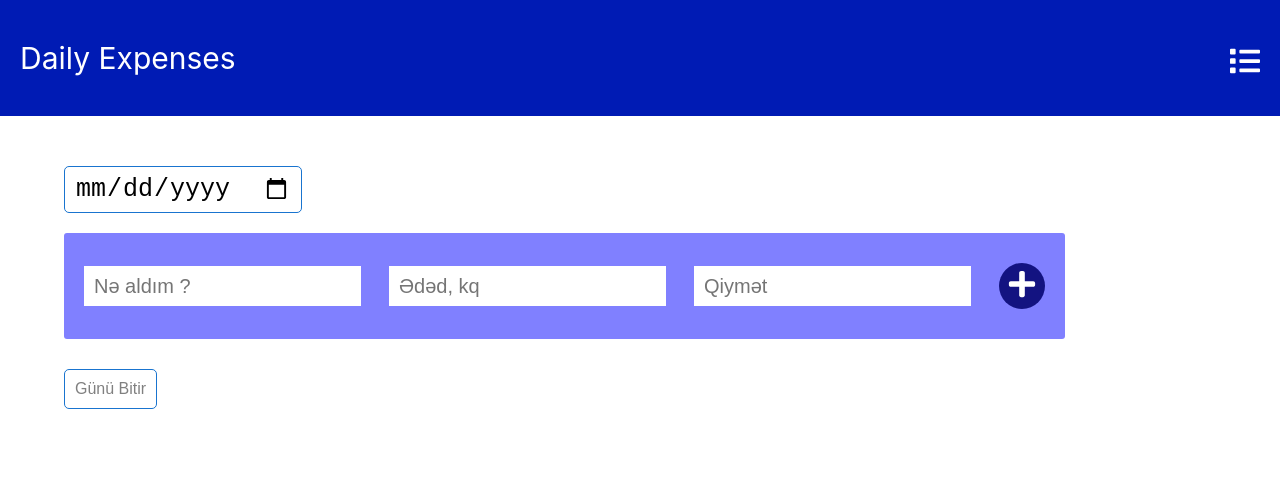
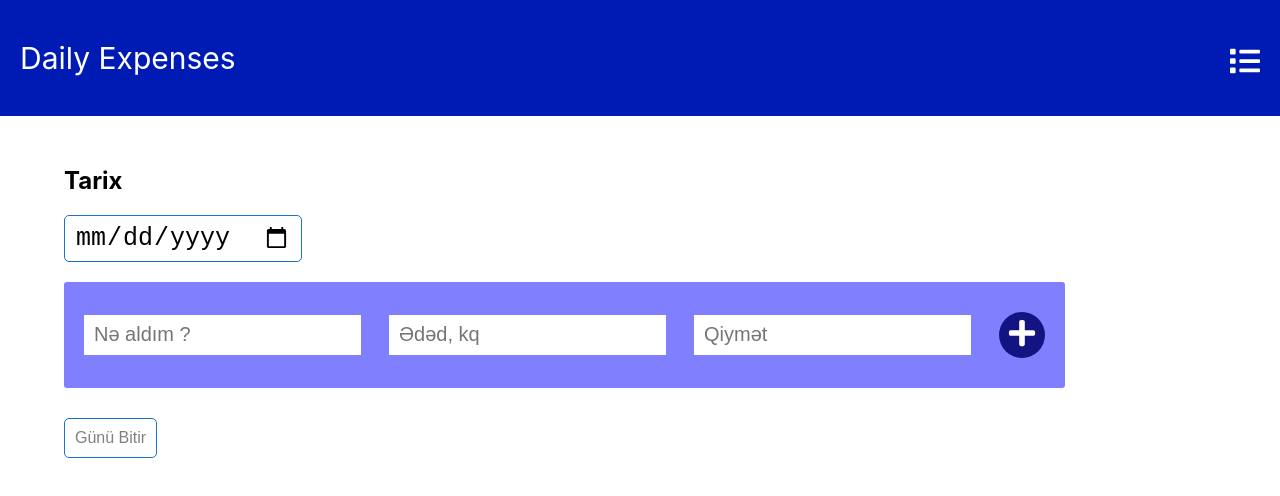
Before and after one commit to elturanshucai/daily-expenses, a React (Create React App) app: page / in a window 1280 px wide. Shown: the top 496 px of the page. Built offline with nearby package versions, Linux system fonts and the light colour scheme.

Commit message:
web commit

```diff
--- a/src/components/List/List.js
+++ b/src/components/List/List.js
@@ -13,7 +13,7 @@ function List (){
         if(list!==null){
             setLocalList(list)
         }
-    }, [])
+    }, [stateList])
     return(
         <div className="list">
             {
--- a/src/components/List/ListItem.js
+++ b/src/components/List/ListItem.js
@@ -5,6 +5,9 @@ import './List.css'
 
 function ListItem({item, index}){
     const dispatch=useDispatch()
+    const handleClick=()=>{
+        dispatch(deleteDay(index))
+    }
     let toplam=item.reduce((acc, element)=>{
         return acc+(element.amount*element.price)
     }, 0)
@@ -14,7 +17,9 @@ function ListItem({item, index}){
     const [display, setDisplay]=useState(false)
     return(
         <div className="listItem">
-            <div className="listdate"><span onClick={()=>setDisplay(!display)}>{item[0].date}</span><span onClick={()=>setDisplay(!display)}>Toplam : {toplam} AZN</span><button onClick={()=>dispatch(deleteDay(index))}>X</button></div>
+            <div className="listdate"><span onClick={()=>setDisplay(!display)}>{item[0].date}</span><span onClick={()=>setDisplay(!display)}>Toplam : {toplam} AZN</span>
+            <button onClick={handleClick}>X</button>
+            </div>
             {item.map(item1=>(
                 <div className="innerList">
                     {
--- a/src/components/Main/Main.js
+++ b/src/components/Main/Main.js
@@ -46,7 +46,8 @@ function Main(){
 
     return(
         <main>
-            <input placeholder='Tarix' type='date' defaultValue={date} className='date' name='date' onChange={dateChange} disabled={disableInput} required/>
+            <h2>Tarix</h2>
+            <input type='date' defaultValue={date} className='date' name='date' onChange={dateChange} disabled={disableInput} required/>
             <div className='form'>
                 <div className='name'>
                     <input placeholder='Nə aldım ?' name='name' onChange={nameChange} required />
```
